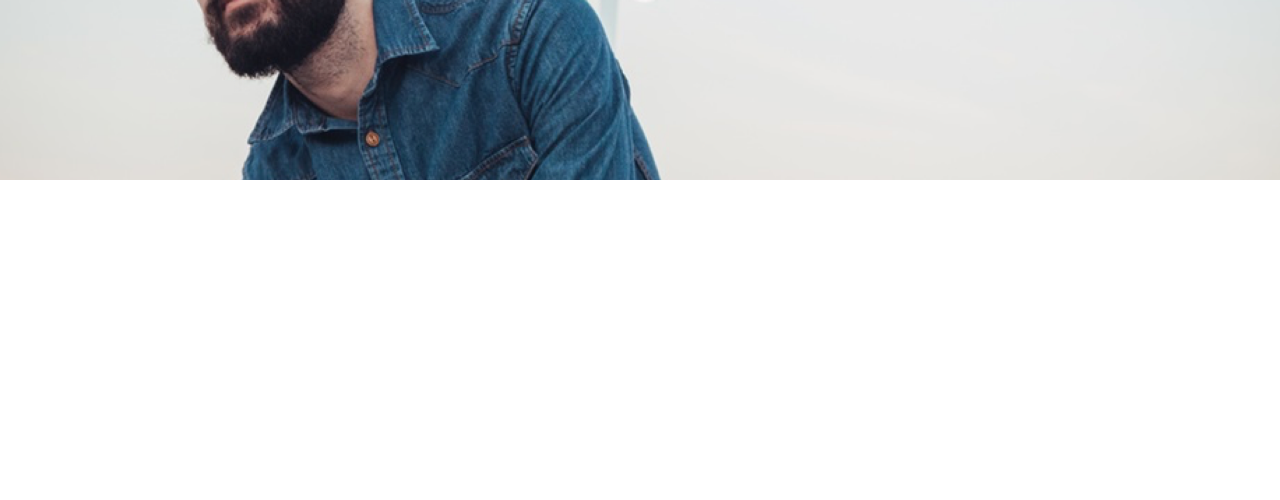
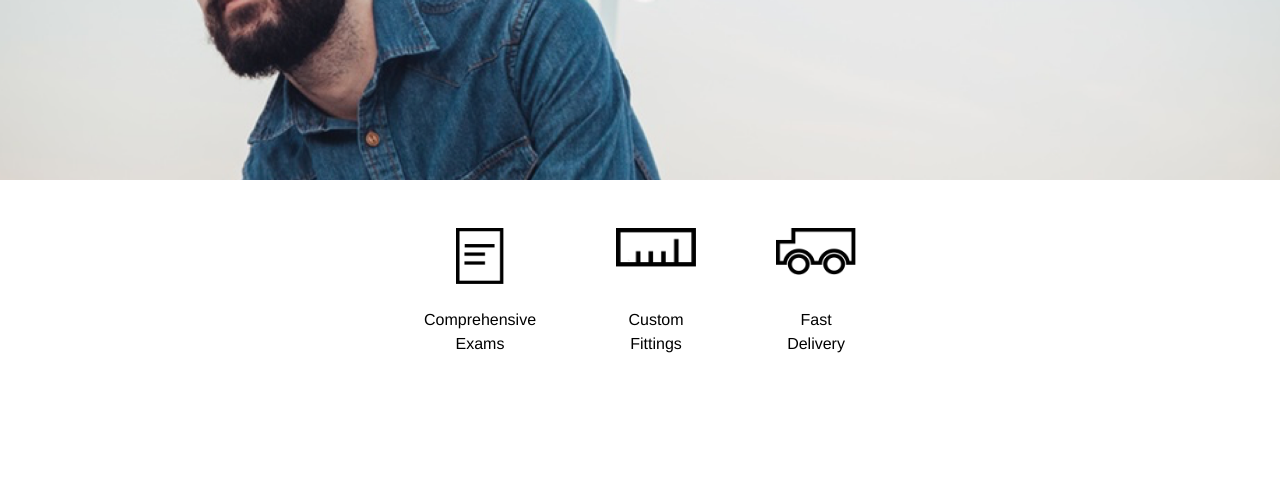
Before and after one commit to dantrovato/tortoiseshell-optics, a plain HTML site: page index.html in a window 1280 px wide. Shown: the part 300-800 px from the top of the page. Drawn offline with Linux system fonts and the light colour scheme.

Commit message:
add icons beneath the main bruce banner

```diff
--- a/index.html
+++ b/index.html
@@ -8,8 +8,8 @@
   </head>
 
   <body>
-                        <!-- bruce banner -->
-    <div class="banner">
+
+    <div class="banner">      <!-- bruce banner -->
 
       <div class="nav-div site-container"> <!-- bluish nav at the very top -->
 
@@ -32,9 +32,52 @@
         <h1>DON'T JUST LOOK, SEE.</h1>
       </div>
 
-    </div>
+    </div>      <!-- bruce banner end-->
 
-                        <!-- icons div -->
+
+
+    <div class="icons-div site-container">   <!-- icons div -->
+
+      <div class="icon-and-text">
+
+        <div>
+          <img class="paper" src="./resources/img/paper-icon.png" />
+        </div>
+
+        <div>
+          <p>Comprehensive <br>Exams</p>
+        </div>
+
+      </div>
+
+      <div class="icon-and-text center-icon">
+
+        <div>
+          <img class="ruler" src="./resources/img/ruler-icon.png" />
+        </div>
+
+        <div>
+          <p>Custom <br>Fittings</p>
+        </div>
+
+      </div>
+
+      <div class="icon-and-text">
+
+        <div>
+          <img class="truck "src="./resources/img/truck-icon.png" />
+        </div>
+
+        <div>
+          <p>Fast <br>Delivery</p>
+        </div>
+
+      </div>
+
+    </div> <!-- icons div end-->
+
+
+
 
                         <!-- buttons and paragraphs -->
 
--- a/resources/css/style.css
+++ b/resources/css/style.css
@@ -1,12 +1,16 @@
+
+html {
+  font-family: Helvetica;
+}
 
 .site-container {
   width: 960px;
   margin: auto;
-  border: 1px solid red;
+
 }
 
-                        /* TOP BRUCE BANNER */
 
+                              /* TOP BRUCE BANNER */
 .banner {
   background-image: url("../img/glasses-bg.png");
   height: 30rem;
@@ -20,7 +24,7 @@
   display: flex;
   justify-content: space-between;
   background-color: cadetblue;
-  font-family: Helvetica;
+
   margin-bottom: 10rem;
 }
 
@@ -61,7 +65,7 @@
 }
 
 h1 {
-  font-family: Helvetica;
+
   background-color: white;
   font-size: 2rem;
   font-weight: bold;
@@ -71,4 +75,55 @@ h1 {
   position: relative;
   float: right;
   margin-right: -2rem;
+}                        /* TOP BRUCE BANNER END */
+
+
+
+                      /* ICONS DIV */
+
+.icons-div {   /* icons' box */
+  margin-top: 3rem;
+  display: flex;
+  justify-content: center;
+  height: 8rem;
 }
+
+.paper {
+  height: 3.5rem;
+  width: 3rem;
+}
+
+.ruler {
+  width: 5rem;
+}
+
+.truck {
+  width: 5rem;
+
+}
+
+.icon-and-text { /* box surrounding icons and text below it */
+  display: inline-flex;
+  flex-direction: column;
+  justify-content: space-between;
+
+}
+
+.icon-and-text div {
+  display: flex;
+  align-items: baseline;
+  justify-content: center;
+}
+
+p {
+  text-align: center;
+  line-height: 1.5;
+}
+
+.center-icon { /* it's the middle icon so i can bring the outer two closer */
+  margin-left: 5rem;
+  margin-right: 5rem;
+}
+
+
+                      /* ICONS DIV END*/
```
Also changed, not shown: 2 other files.
